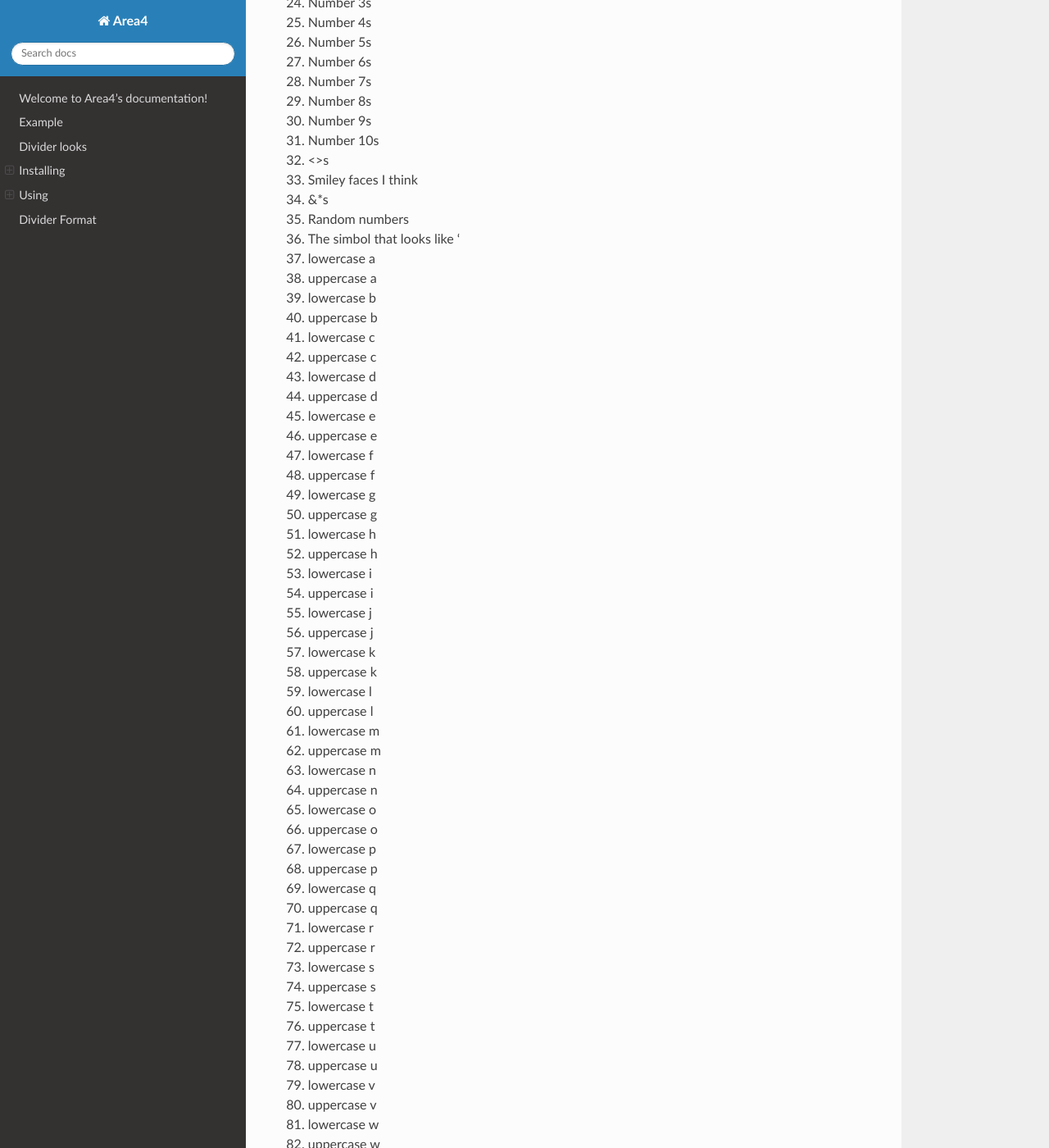
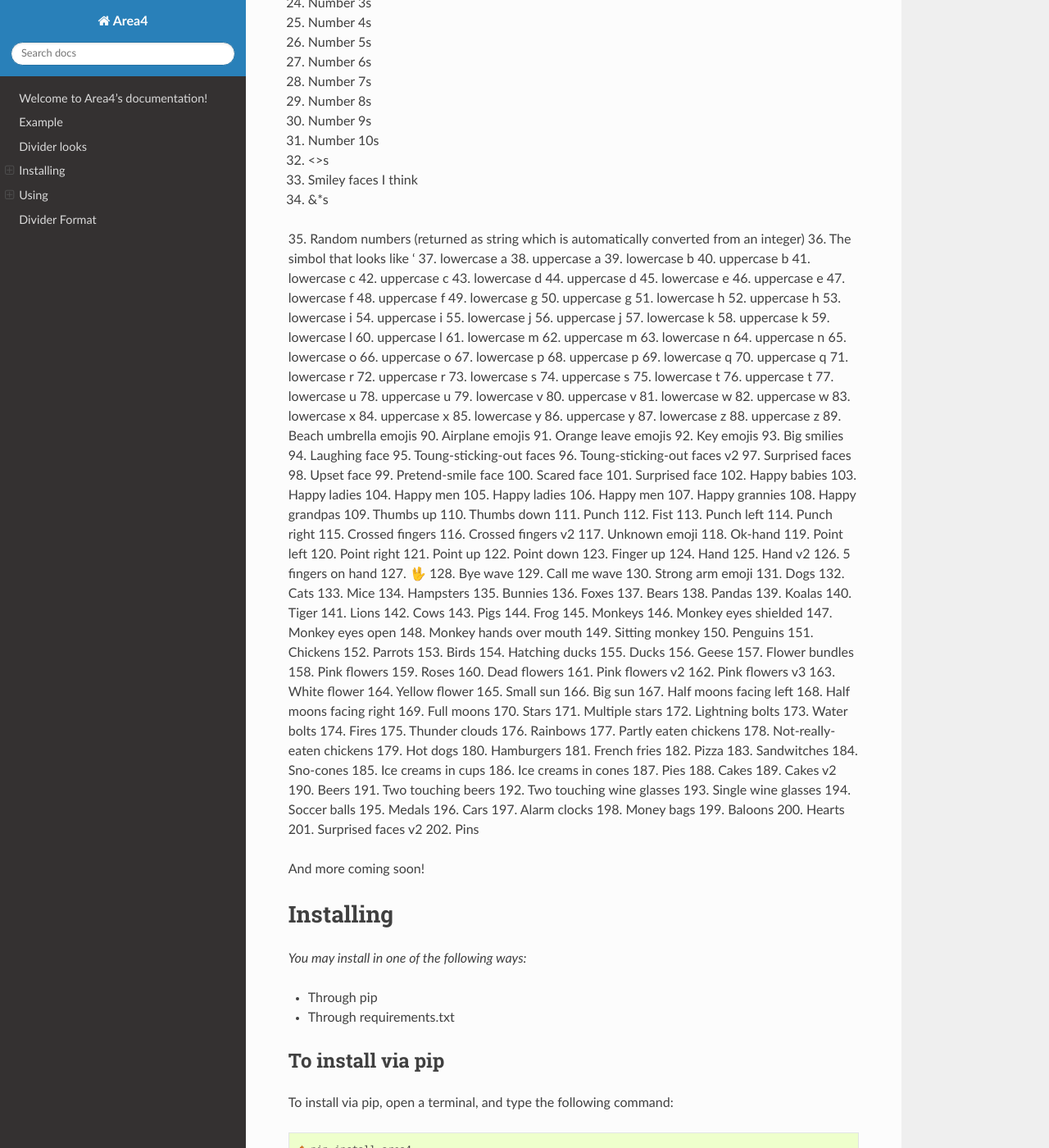
Before and after one commit to area4lib/area4, a Sphinx documentation site: the page built from docs/index.rst, in a window 1280 px wide and 1400 px high, scrolled down 1251 px. Shown: the whole window at 82% size. Built offline with Sphinx 7.4.7 and the Read the Docs theme 2.0.0, drawn with Linux system fonts in a browser that asks for light colours; some of the changed text lies outside the part shown.

Commit message:
Add format notice

```diff
--- a/docs/index.rst
+++ b/docs/index.rst
@@ -85,7 +85,8 @@ Divider looks
 32. <>s
 33. Smiley faces I think
 34. &*s
-35. Random numbers
+35. Random numbers (returned as string which is automatically converted
+from an integer)
 36. The simbol that looks like '
 37. lowercase a
 38. uppercase a
```
